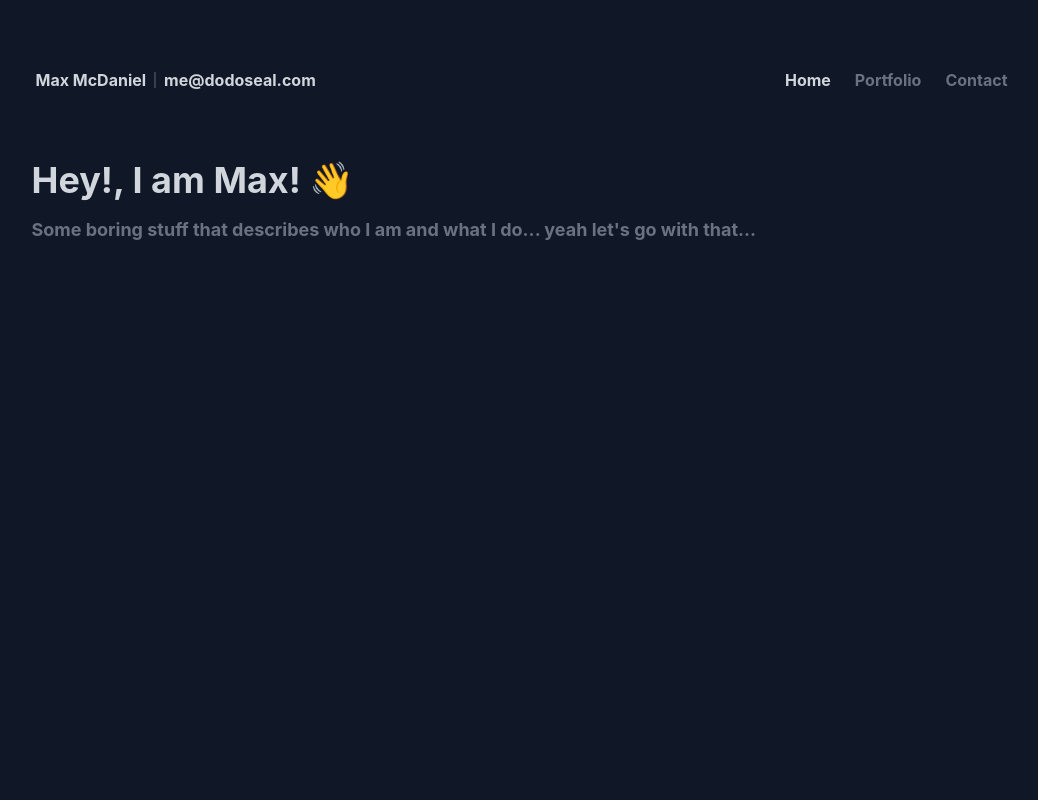
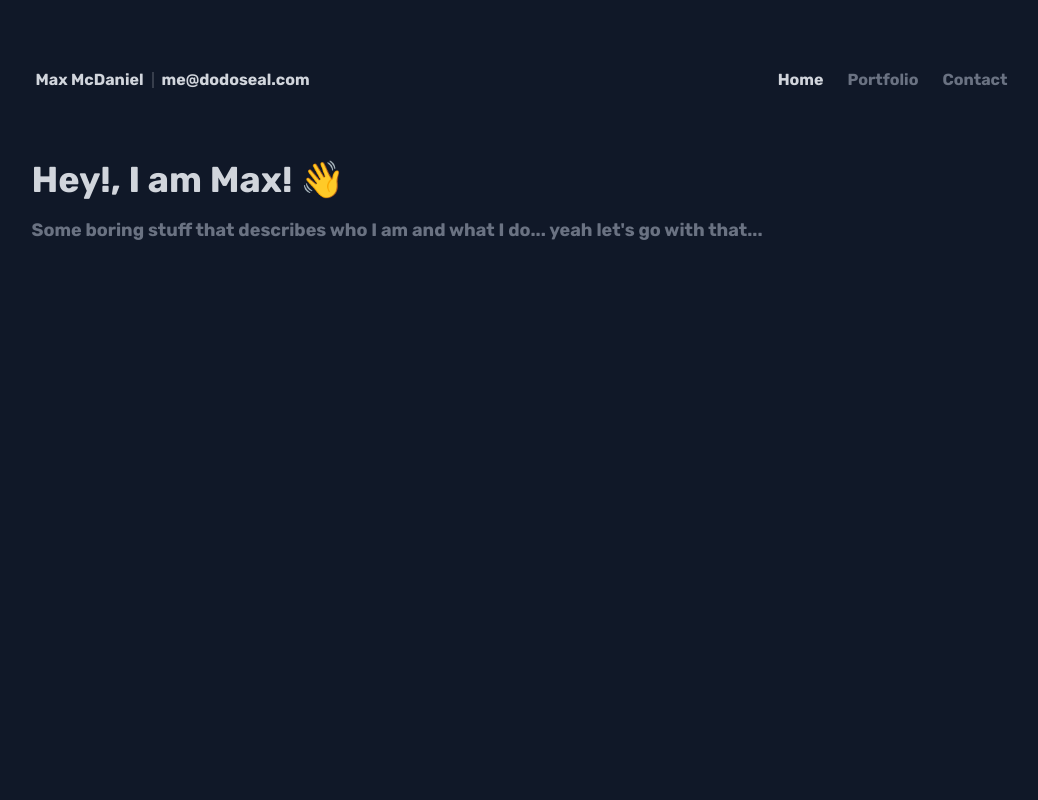
Before and after one commit to DodoSeal/dodoseal.github.io, a SvelteKit app: page / in a window 1280 px wide. Shown: the top 800 px of the page, without its empty margins (113-1151 px from the left). Built offline with nearby package versions, Linux system fonts and the light colour scheme.

Commit message:
Feat: Upload "Rubik" font and use it as default

```diff
--- a/src/routes/layout.css
+++ b/src/routes/layout.css
@@ -7,6 +7,19 @@
     scrollbar-gutter: stable;
 }
 
+@font-face {
+    font-family: 'Rubik';
+    src: url('/fonts/Rubik-Bold.ttf') format('truetype');
+    font-display: swap;
+}
+
+@font-face {
+    font-family: "Rubik-Italic";
+    src: url('/fonts/Rubik-BoldItalic.ttf') format('truetype');
+    font-style: italic;
+    font-display: swap;
+}
+
 @theme {
     --color-backdrop: var(--color-gray-900);
     --color-text-light: var(--color-gray-300);
@@ -14,6 +27,10 @@
 }
 
 @layer components {
+    * {
+        font-family: "Rubik";
+    }
+
     body {
         @apply bg-backdrop;
     }
```
Also changed, not shown: static/fonts/Rubik-Bold.ttf (added), static/fonts/Rubik-BoldItalic.ttf (added).
